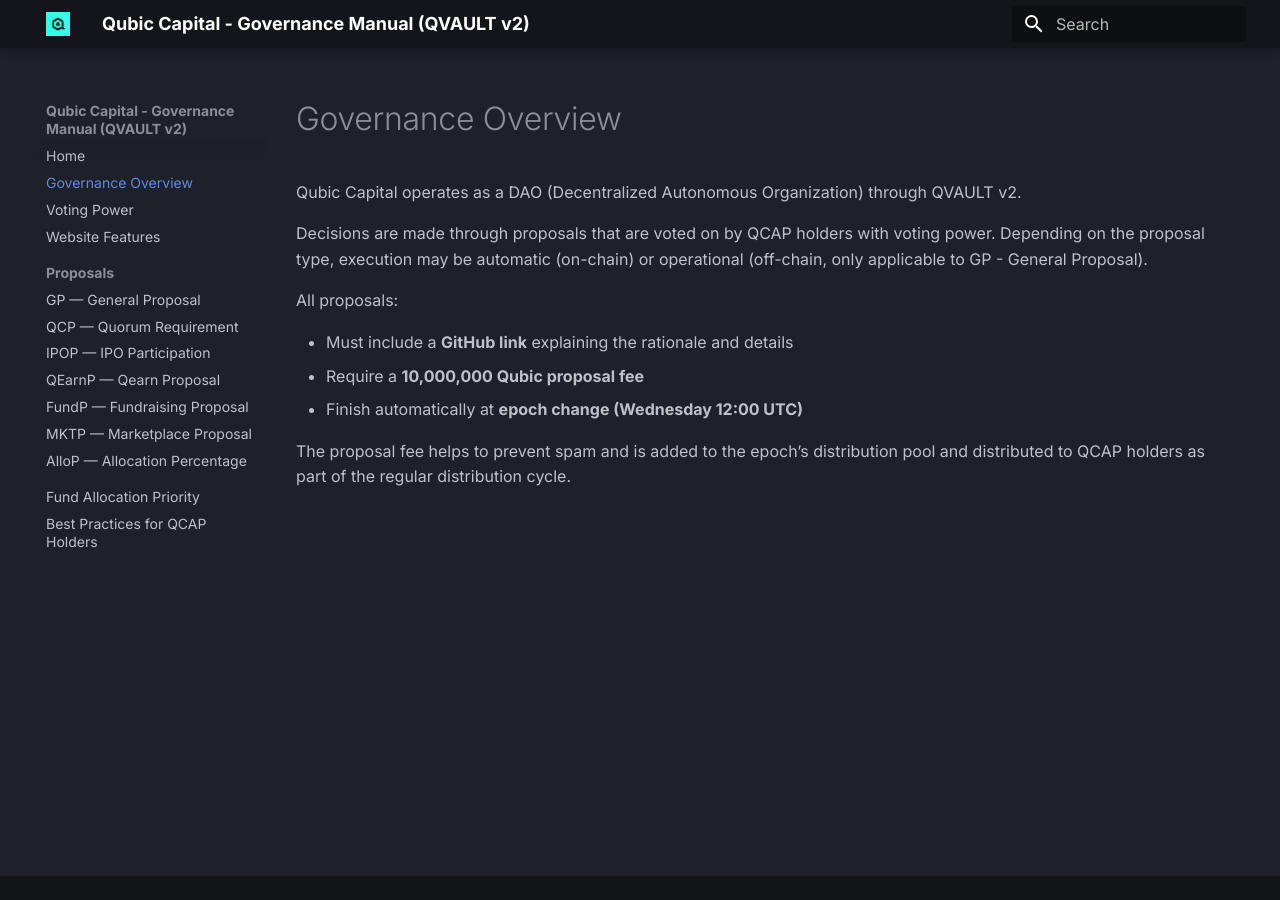
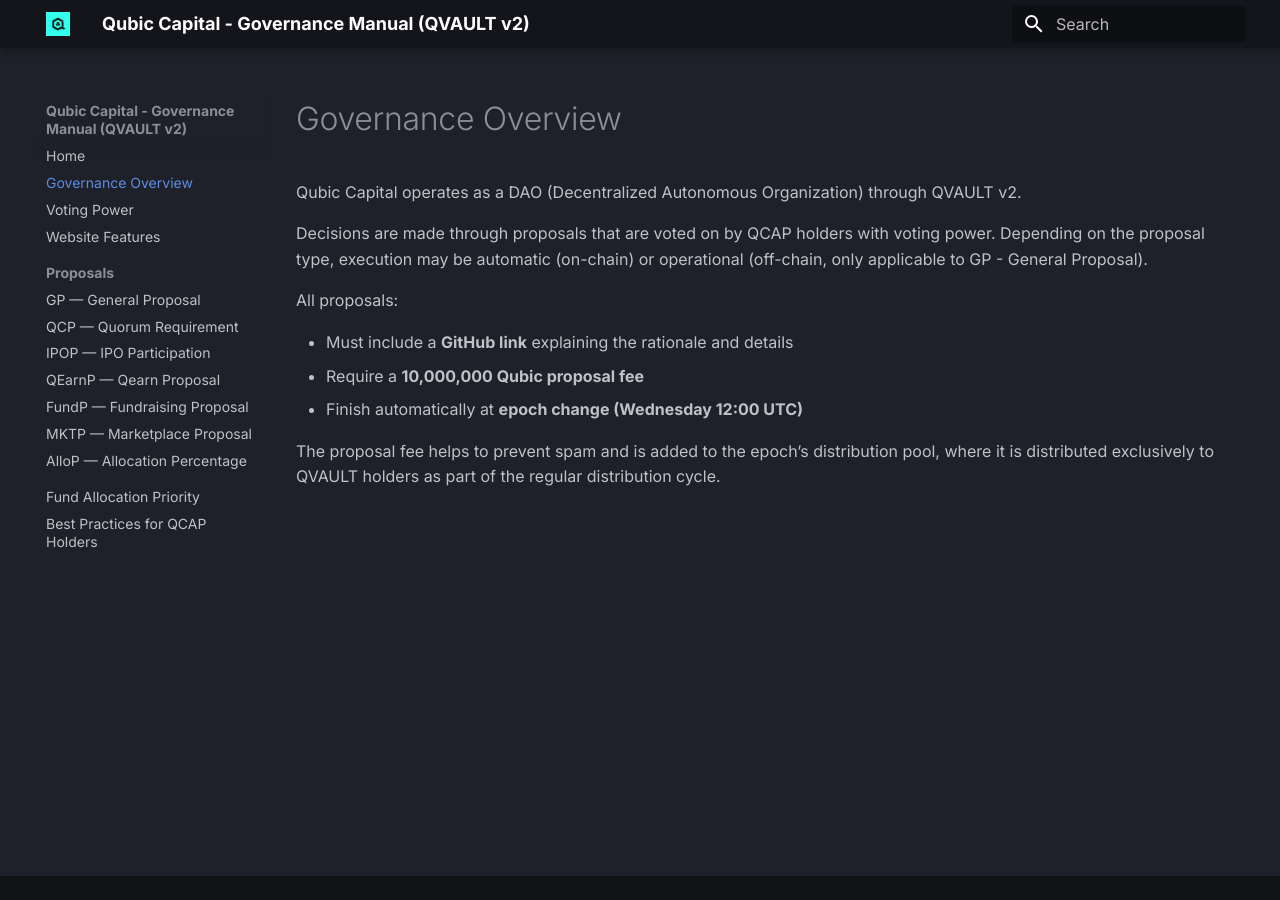
Before and after one commit to HermanToothrot10/qubic-capital-manual, an MkDocs documentation site: the page built from docs/governance.md, in a window 1280 px wide. Built offline with MkDocs 1.6.1 and Material for MkDocs 9.7.7, drawn with Linux system fonts in a browser that asks for light colours.

Commit message:
Update governance.md

```diff
--- a/docs/governance.md
+++ b/docs/governance.md
@@ -10,4 +10,4 @@
 - Require a **10,000,000 Qubic proposal fee**
 - Finish automatically at **epoch change (Wednesday 12:00 UTC)**
 
-The proposal fee helps to prevent spam and is added to the epoch’s distribution pool and distributed to QCAP holders as part of the regular distribution cycle.
+The proposal fee helps to prevent spam and is added to the epoch’s distribution pool, where it is distributed exclusively to QVAULT holders as part of the regular distribution cycle.
```
